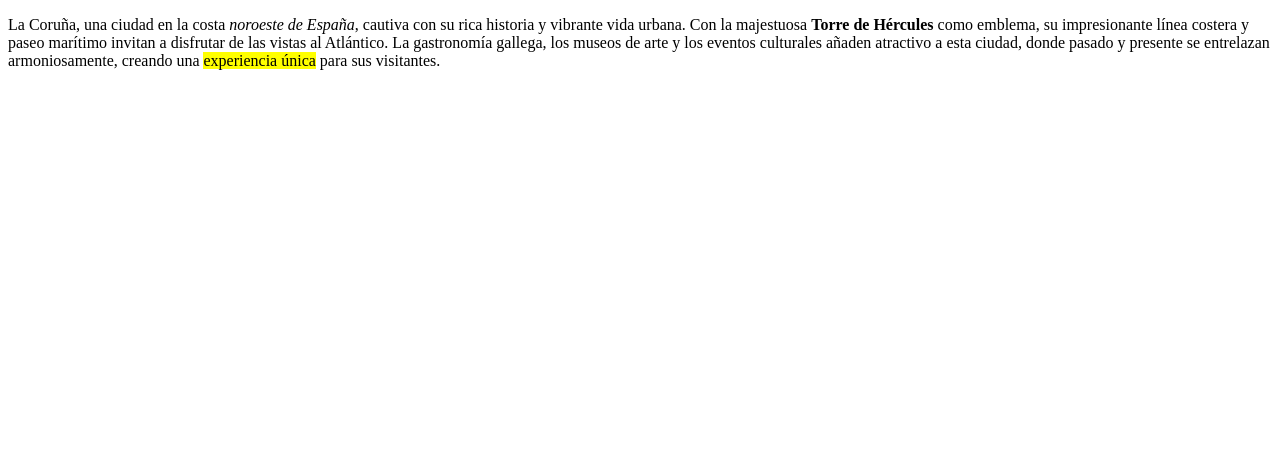
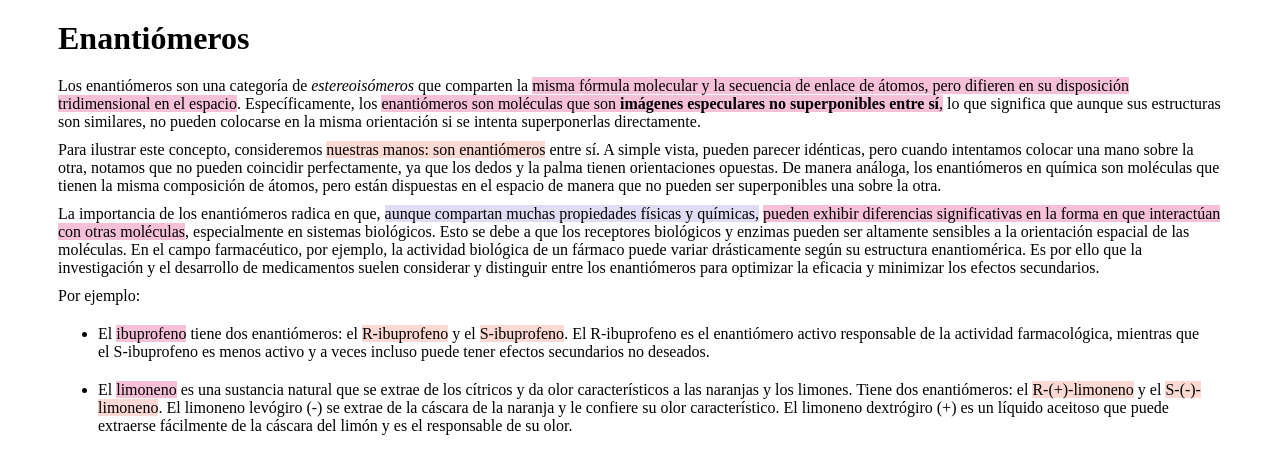
Before and after one commit to CrisCorreaS/HTML-30-day-challenge, a plain HTML site: page Day08/index.html in a window 1280 px wide. Drawn offline with Linux system fonts and the light colour scheme.

Commit message:
update dia 8

```diff
--- a/Day08/index.html
+++ b/Day08/index.html
@@ -4,6 +4,7 @@
     <meta charset="UTF-8" />
     <meta name="viewport" content="width=device-width, initial-scale=1.0" />
     <title>Día 8</title>
+    <link rel="stylesheet" href="style.css">
     <link
       rel="author"
       href="https://www.linkedin.com/in/cristina-correa-segade/"
@@ -18,14 +19,68 @@
     />
   </head>
   <body>
+    <h1>Enantiómeros</h1>
     <p>
-      La Coruña, una ciudad en la costa <em>noroeste de España</em>, cautiva con su rica
-      historia y vibrante vida urbana. Con la majestuosa <strong>Torre de Hércules</strong> como
-      emblema, su impresionante línea costera y paseo marítimo invitan a
-      disfrutar de las vistas al Atlántico. La gastronomía gallega, los museos
-      de arte y los eventos culturales añaden atractivo a esta ciudad, donde
-      pasado y presente se entrelazan armoniosamente, creando una <mark>experiencia
-      única</mark> para sus visitantes.
+      Los enantiómeros son una categoría de <em>estereoisómeros</em> que
+      comparten la
+      <mark id="rosa"
+        >misma fórmula molecular y la secuencia de enlace de átomos, pero
+        difieren en su disposición tridimensional en el espacio</mark
+      >. Específicamente, los
+      <mark id="rosa"
+        >enantiómeros son moléculas que son
+        <strong>imágenes especulares no superponibles entre sí</strong>,</mark
+      >
+      lo que significa que aunque sus estructuras son similares, no pueden
+      colocarse en la misma orientación si se intenta superponerlas
+      directamente.
     </p>
+    <p>
+      Para ilustrar este concepto, consideremos
+      <mark id="naranja">nuestras manos: son enantiómeros</mark>
+      entre sí. A simple vista, pueden parecer idénticas, pero cuando intentamos
+      colocar una mano sobre la otra, notamos que no pueden coincidir
+      perfectamente, ya que los dedos y la palma tienen orientaciones opuestas.
+      De manera análoga, los enantiómeros en química son moléculas que tienen la
+      misma composición de átomos, pero están dispuestas en el espacio de manera
+      que no pueden ser superponibles una sobre la otra.
+    </p>
+    <p>
+      La importancia de los enantiómeros radica en que,
+      <mark id="violeta"
+        >aunque compartan muchas propiedades físicas y químicas,</mark
+      >
+      <mark id="rosa"
+        >pueden exhibir diferencias significativas en la forma en que
+        interactúan con otras moléculas</mark
+      >, especialmente en sistemas biológicos. Esto se debe a que los receptores
+      biológicos y enzimas pueden ser altamente sensibles a la orientación
+      espacial de las moléculas. En el campo farmacéutico, por ejemplo, la
+      actividad biológica de un fármaco puede variar drásticamente según su
+      estructura enantiomérica. Es por ello que la investigación y el desarrollo
+      de medicamentos suelen considerar y distinguir entre los enantiómeros para
+      optimizar la eficacia y minimizar los efectos secundarios.
+    </p>
+    <p>Por ejemplo:</p>
+    <ul>
+      <li>
+        El <mark id="rosa">ibuprofeno</mark> tiene dos enantiómeros: el
+        <mark id="naranja">R-ibuprofeno</mark> y el
+        <mark id="naranja">S-ibuprofeno</mark>. El R-ibuprofeno es el
+        enantiómero activo responsable de la actividad farmacológica, mientras
+        que el S-ibuprofeno es menos activo y a veces incluso puede tener
+        efectos secundarios no deseados.
+      </li>
+      <li>
+        El <mark id="rosa">limoneno</mark> es una sustancia natural que se
+        extrae de los cítricos y da olor característicos a las naranjas y los
+        limones. Tiene dos enantiómeros: el
+        <mark id="naranja">R-(+)-limoneno</mark> y el
+        <mark id="naranja">S-(-)-limoneno</mark>. El limoneno levógiro (-) se
+        extrae de la cáscara de la naranja y le confiere su olor característico.
+        El limoneno dextrógiro (+) es un líquido aceitoso que puede extraerse
+        fácilmente de la cáscara del limón y es el responsable de su olor.
+      </li>
+    </ul>
   </body>
 </html>
--- /dev/null
+++ b/Day08/style.css
@@ -0,0 +1,23 @@
+p {
+  margin: 10px 50px;
+}
+
+h1{
+  margin: 20px 50px;
+}
+
+li{
+  margin: 20px 70px 20px 50px;
+}
+
+#violeta{
+  background-color: rgb(193, 185, 235, 0.5);
+}
+
+#rosa{
+  background-color: rgb(246, 193, 216);
+}
+
+#naranja{
+  background-color: rgb(249, 179, 168, 0.5);
+}
```
